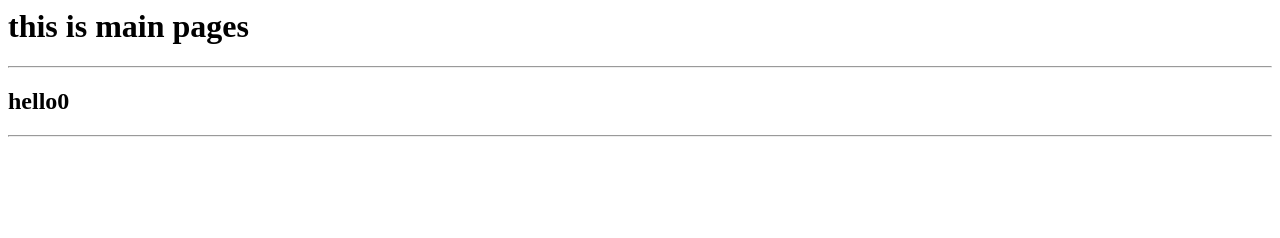
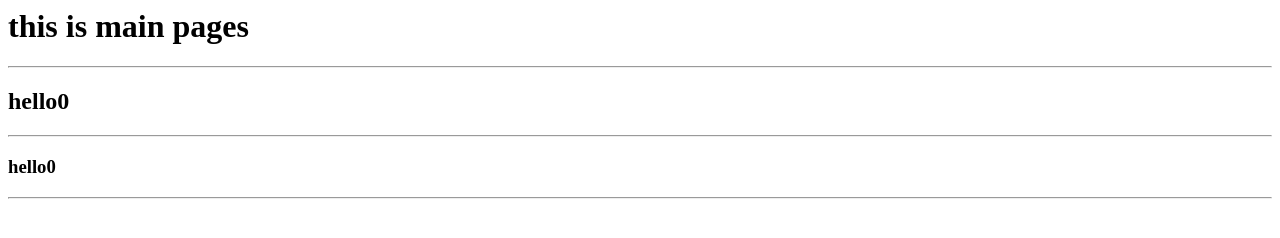
Before and after one commit to zgmgt/zgmgt.github.io, a plain HTML site: page index.html in a window 1280 px wide. Drawn offline with Linux system fonts and the light colour scheme.

Commit message:
Update index.html

```diff
--- a/index.html
+++ b/index.html
@@ -1,4 +1,11 @@
-<h1>this is main pages</h1>
-<hr>
-<h2>hello0</h2>
-<hr>
+<html>
+  <title>main page</title>
+  <body>
+    <h1>this is main pages</h1>
+    <hr>
+    <h2>hello0</h2>
+    <hr>
+    <h3>hello0</h3>
+    <hr>
+  </body>
+</html>
```
